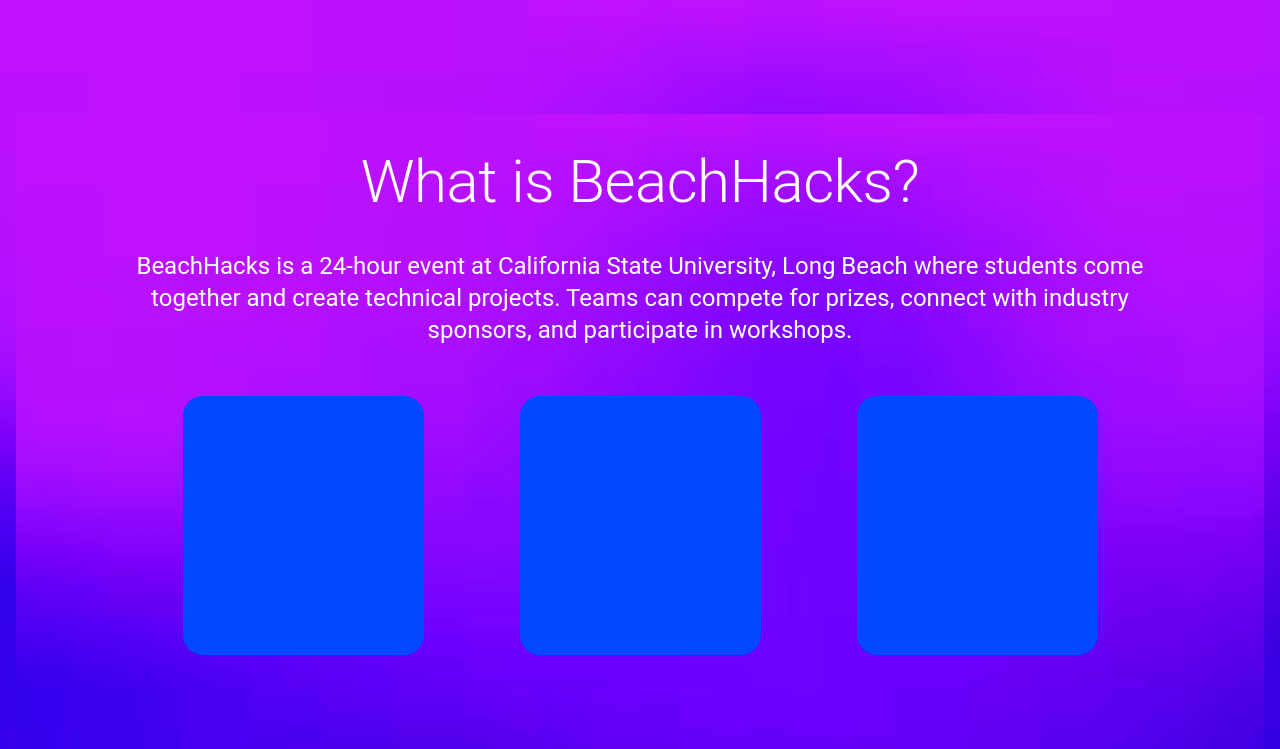
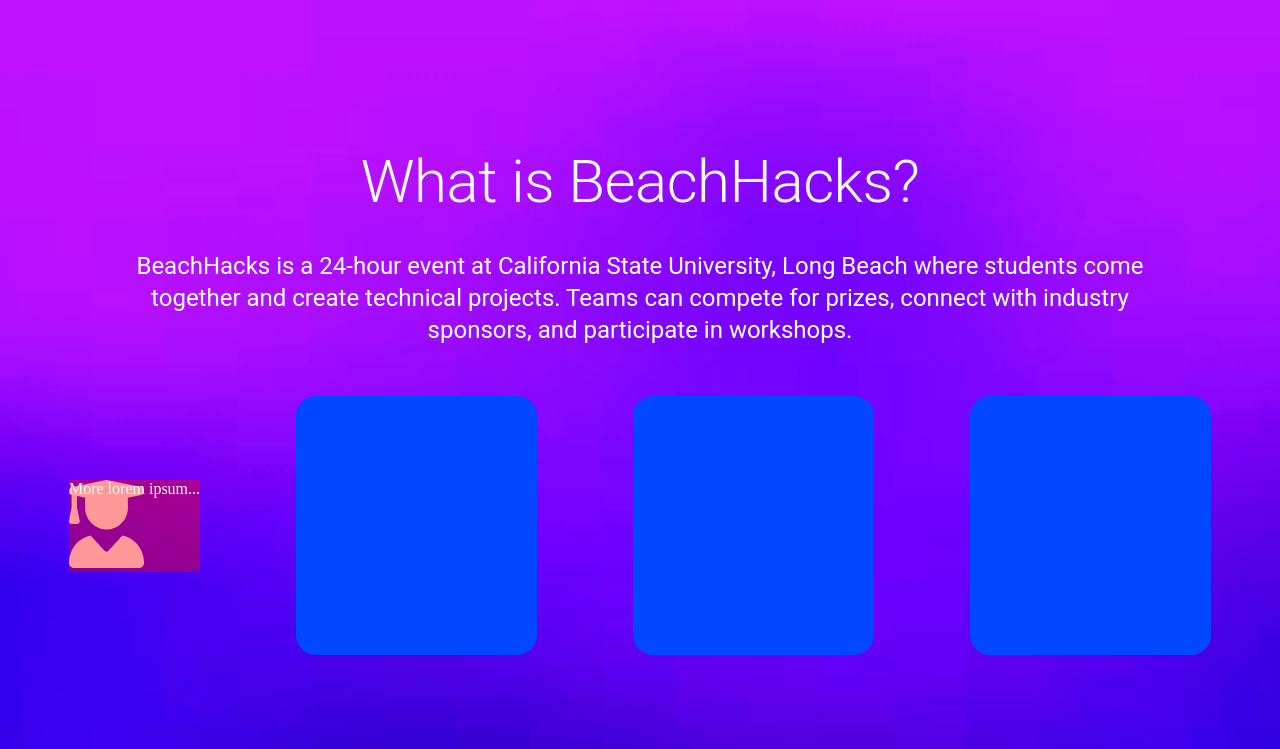
Before and after one commit to BeachHacks/beachhacks-2023-temp, a React (Create React App) app in the folder website/: page / in a window 1280 px wide. Shown: the top 749 px of the page. Built offline with nearby package versions, Linux system fonts and the light colour scheme; a web font is replaced by a local one.

Commit message:
ajfeoijfaoijf

```diff
--- a/website/src/About.js
+++ b/website/src/About.js
@@ -47,7 +47,12 @@
             spacing={12}
           >
             <Grid item>
-              <div className="blue-rectangle " />
+              <div class="container_row">
+                <div class="layer1">
+                  <img src={student} alt="student icon" />
+                </div>
+                <div class="layer2">More lorem ipsum...</div>
+              </div>
             </Grid>
             <Grid item>
               <div className="blue-rectangle " />
--- a/website/src/styles/App.css
+++ b/website/src/styles/App.css
@@ -51,3 +51,22 @@
   height: 259px;
   width: 241px;
 }
+
+.container_row {
+  display: grid;
+}
+
+.layer1,
+.layer2 {
+  grid-column: 1;
+  grid-row: 1;
+}
+
+.layer1 span {
+  color: #fff;
+  background: #000cf6;
+}
+
+.layer2 {
+  background: rgba(255, 0, 0, 0.4);
+}
```
